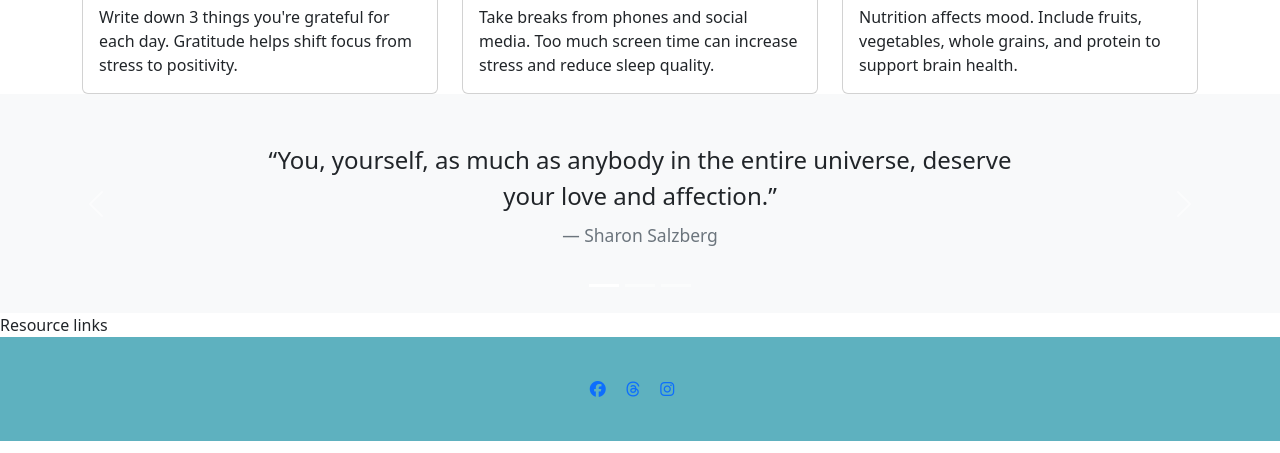
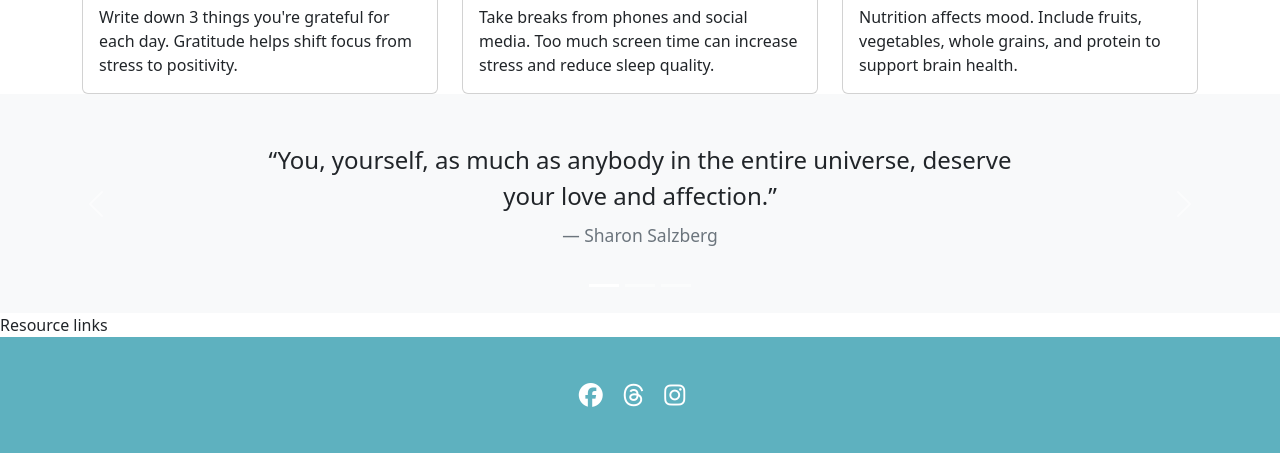
Before and after one commit to cal129/Flagstone-Demo, a plain HTML site: page index.html in a window 1280 px wide. Shown: the part 836-1289 px from the top of the page. Drawn offline with nearby package versions, Linux system fonts and the light colour scheme.

Commit message:
added social link colors and hover css

```diff
--- a/assets/css/style.css
+++ b/assets/css/style.css
@@ -6,12 +6,26 @@
     --primary-color: #5eb1bf; /*Blue*/
     --dark-color: #042a2b; /*Dark Blue*/
     --highlight-color: #cdedf6; /*light blue*/
-    --seccond-color: #ff8552; /*orange*/
-    --seccond-color: #edb88b; /*dark yellow*/
+    --secondary-color: #ff8552; /*orange*/
+    --secondary-color: #edb88b; /*dark yellow*/
 }
+
+/*footer styles*/
 
 #footer {
     background-color: var(--primary-color);
     color: white;
     padding: 1rem 0;
 }
+
+.socal-links a {
+    color: white;
+    font-size: 1.5rem;
+    transition: color 0.5s;
+}
+
+.socal-links a:hover {
+    color: var(--secondary-color);
+    font-size: 1.5rem;
+    transition: color 0.3s;
+}
```
